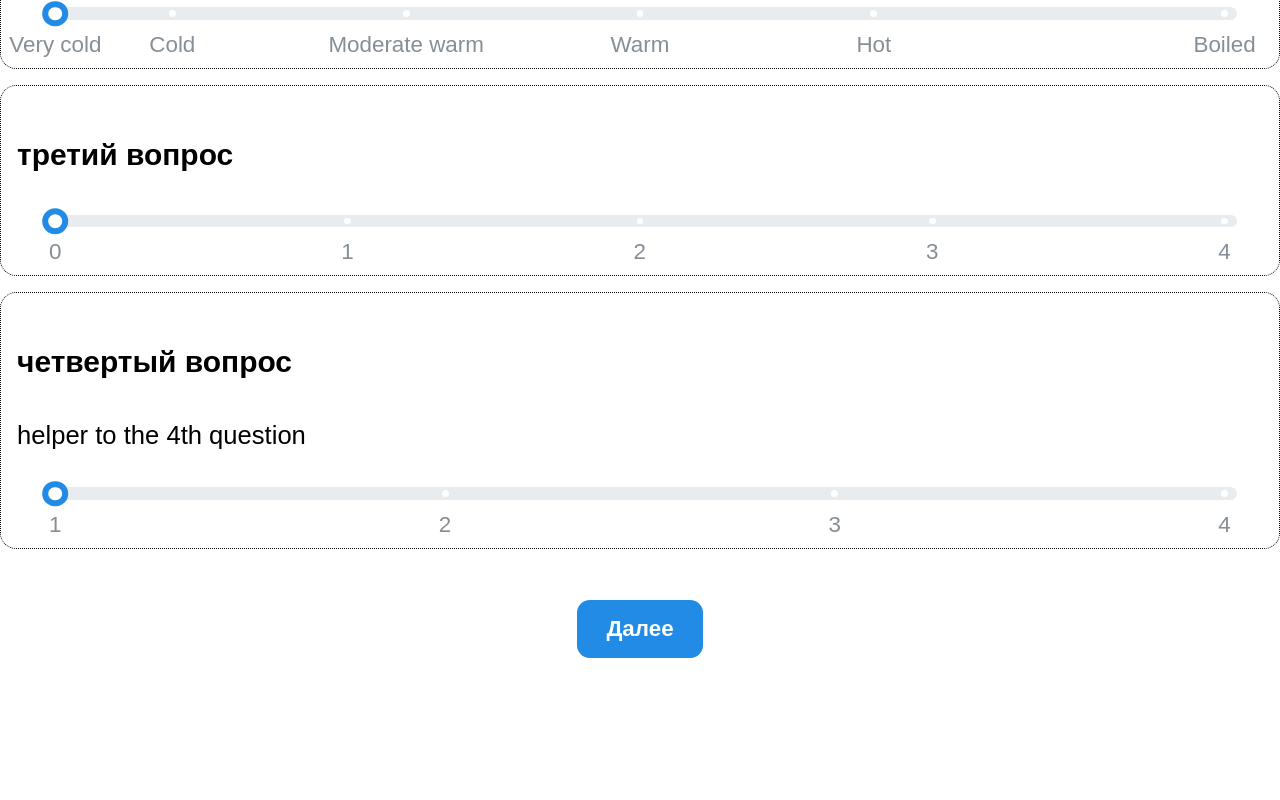
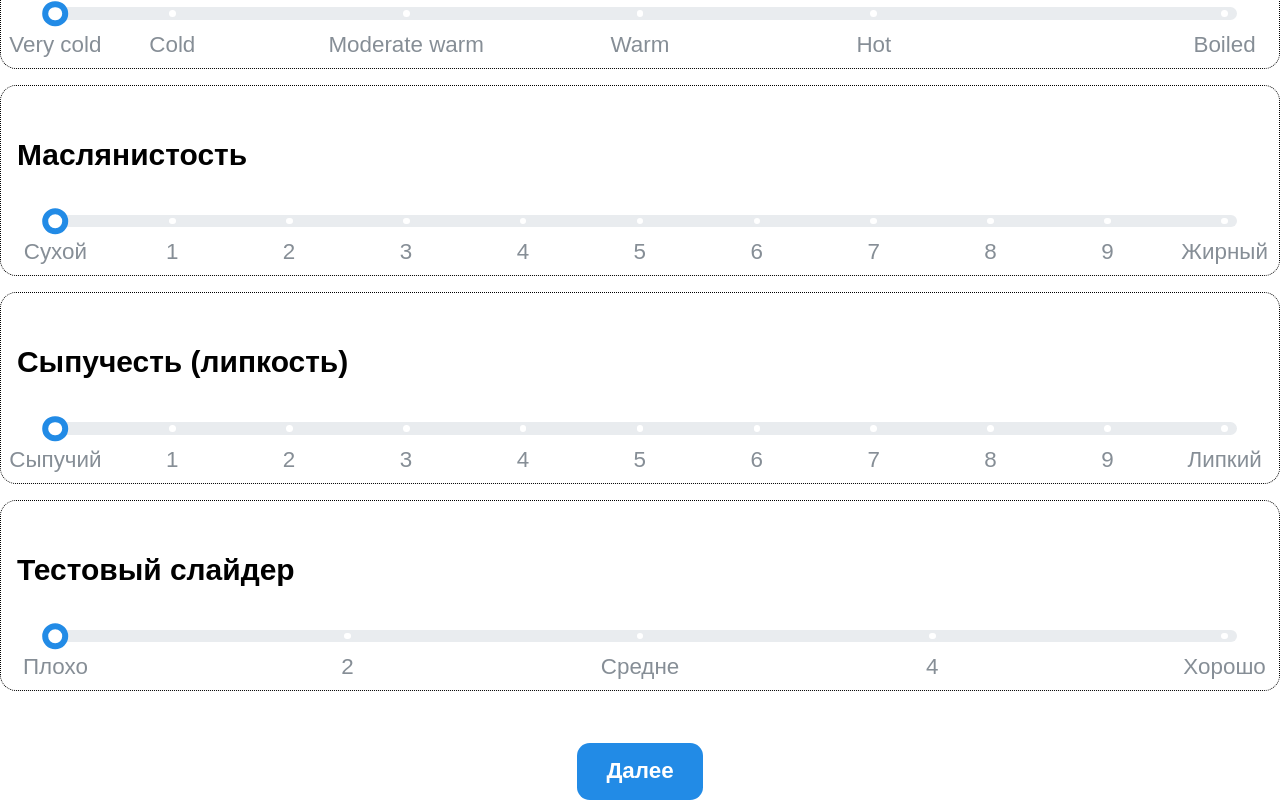
Before and after one commit to consultapp/survey-test-stand, a React (Vite) app: page / in a window 1280 px wide. Shown: the part 488-1288 px from the top of the page. Before the commit the page ends 1146 px from the top, so only its background shows below. Built offline with nearby package versions, Linux system fonts and the light colour scheme.

Commit message:
mockData expand

```diff
--- a/src/fixtures/mockBlocks.ts
+++ b/src/fixtures/mockBlocks.ts
@@ -18,14 +18,8 @@ export const mockBlocks = [
             step: 1,
             value: 1,
             labels: [
-              {
-                label: 'bad',
-                value: 1,
-              },
-              {
-                label: 'excellent',
-                value: 5,
-              },
+              { label: 'bad', value: 1 },
+              { label: 'excellent', value: 5 },
             ],
           },
         ],
@@ -45,30 +39,12 @@ export const mockBlocks = [
             step: 1,
             value: 50,
             labels: [
-              {
-                label: 'Very cold',
-                value: 0,
-              },
-              {
-                label: 'Cold',
-                value: 10,
-              },
-              {
-                label: 'Moderate warm',
-                value: 30,
-              },
-              {
-                label: 'Warm',
-                value: 50,
-              },
-              {
-                label: 'Hot',
-                value: 70,
-              },
-              {
-                label: 'Boiled',
-                value: 100,
-              },
+              { label: 'Very cold', value: 0 },
+              { label: 'Cold', value: 10 },
+              { label: 'Moderate warm', value: 30 },
+              { label: 'Warm', value: 50 },
+              { label: 'Hot', value: 70 },
+              { label: 'Boiled', value: 100 },
             ],
           },
         ],
@@ -76,40 +52,134 @@ export const mockBlocks = [
         blockSequence: 1,
       },
       {
-        id: '0193a5da-6403-771c-8c90-897a5232318e',
-        name: 'третий вопрос',
+        id: '1',
+        name: 'Маслянистость',
         type: 'slider',
-        block: '0193a238-85cc-7657-b72e-671119ff2d84',
+        block: 'block_1',
         sequence: 3,
         variants: [
           {
-            to: 4,
             from: 0,
+            to: 10,
             step: 1,
-            value: 0,
-            labels: [],
+            value: 7,
+            labels: [
+              { value: 0, label: 'Сухой' },
+              { value: 10, label: 'Жирный' },
+            ],
           },
         ],
         helper_text: '',
-        blockSequence: 1,
       },
       {
-        id: '0193a5de-b6db-7508-ad92-6fd94d1d5362',
-        name: 'четвертый вопрос',
+        id: '2',
+        name: 'Сыпучесть (липкость)',
         type: 'slider',
-        block: '0193a238-85cc-7657-b72e-671119ff2d84',
+        block: 'block_1',
         sequence: 4,
         variants: [
           {
-            to: 4,
-            from: 1,
+            from: 0,
+            to: 10,
             step: 1,
-            value: 1,
-            labels: [],
+            value: 7,
+            labels: [
+              { value: 0, label: 'Сыпучий' },
+              { value: 10, label: 'Липкий' },
+            ],
           },
         ],
-        helper_text: 'helper to the 4th question',
-        blockSequence: 1,
+        helper_text: '',
+      },
+      {
+        id: 'test',
+        name: 'Тестовый слайдер',
+        type: 'slider',
+        block: 'block_1',
+        sequence: 5,
+        variants: [
+          {
+            from: 1,
+            to: 5,
+            step: 1,
+            value: 2,
+            labels: [
+              { value: 1, label: 'Плохо' },
+              { value: 3, label: 'Средне' },
+              { value: 5, label: 'Хорошо' },
+            ],
+          },
+        ],
+        helper_text: '',
+      },
+    ],
+  },
+  {
+    id: 'block_2',
+    name: 'второй блок',
+    helper_text: 'Добавленный второй блок',
+    sequence: 2,
+    questions: [
+      {
+        id: '4',
+        name: 'Выберите один или несколько вариантов',
+        type: 'checkbox',
+        block: 'block_2',
+        sequence: 1,
+        variants: [
+          { label: 'Вариант 1', value: false },
+          { label: 'Вариант 2', value: false },
+          { label: 'Вариант 3', value: true },
+        ],
+        helper_text: '',
+      },
+      {
+        id: '5',
+        name: 'Выберите один вариант ответа',
+        type: 'radio',
+        block: 'block_2',
+        sequence: 2,
+        variants: [
+          { label: 'Вариант 1', value: false },
+          { label: 'Вариант 2', value: true },
+        ],
+        helper_text: '',
+      },
+      {
+        id: 'test',
+        name: 'Тестовый слайдер',
+        type: 'slider',
+        block: 'block_2',
+        sequence: 3,
+        variants: [
+          {
+            from: 1,
+            to: 5,
+            step: 1,
+            value: 2,
+            labels: [
+              { value: 1, label: 'Плохо' },
+              { value: 3, label: 'Средне' },
+              { value: 5, label: 'Хорошо' },
+            ],
+          },
+        ],
+        helper_text: '',
+      },
+      {
+        id: '3333',
+        name: 'Соотношение гранул по форме',
+        type: 'number',
+        block: 'block_2',
+        sequence: 4,
+        helper_text:
+          'Введите процент для каждого элемента. введите "0", если вы не хотите ничего выделять для элемента. сумма должна быть равна 100.',
+        variants: [
+          { label: 'Диск', value: 10 },
+          { label: 'Прямоуг. Б', value: 20 },
+          { label: 'Прямоуг. М', value: 70 },
+        ],
+        checksum: 100,
       },
     ],
   },
@@ -125,62 +195,57 @@ export const mockBlocks = [
         type: 'slider',
         block: '0193a5bc-bff6-771c-87f7-1aee04ecfc42',
         sequence: 1,
-        variants: [
-          {
-            to: 100,
-            from: -100,
-            step: 1,
-            value: 0,
-            labels: [],
-          },
-        ],
+        variants: [{ to: 100, from: -100, step: 1, value: 0, labels: [] }],
         helper_text: null,
         blockSequence: 3,
       },
       {
-        id: '0193a5bd-a264-771c-9330-b015315296e7',
-        name: 'вопрос№1',
+        id: '3',
+        name: 'Соотношение гранул по форме',
+        type: 'number',
+        block: '0193a5bc-bff6-771c-87f7-1aee04ecfc42',
+        sequence: 2,
+        helper_text:
+          'Введите процент для каждого элемента. введите "0", если вы не хотите ничего выделять для элемента. сумма должна быть равна 100.',
+        variants: [
+          { label: 'Диск', value: 10 },
+          { label: 'Прямоуг. Б', value: 20 },
+          { label: 'Прямоуг. М', value: 70 },
+        ],
+        checksum: 100,
+      },
+      {
+        id: '2',
+        name: 'Сыпучесть (липкость)',
         type: 'slider',
         block: '0193a5bc-bff6-771c-87f7-1aee04ecfc42',
-        sequence: 1,
+        sequence: 3,
         variants: [
           {
+            from: 0,
             to: 10,
-            from: -10,
             step: 1,
-            value: 0,
-            labels: [],
-          },
-        ],
-        helper_text: null,
-        blockSequence: 3,
-      },
-      {
-        id: '0193a5bc-c0e0-771c-ab5d-7910818c54a8',
-        name: '3-1',
-        type: 'slider',
-        block: '0193a5bc-bff6-771c-87f7-1aee04ecfc42',
-        sequence: 2,
-        variants: [
-          {
-            to: 5,
-            from: 1,
-            step: 1,
-            value: 1,
+            value: 7,
             labels: [
-              {
-                label: 'Low',
-                value: 1,
-              },
-              {
-                label: 'High',
-                value: 5,
-              },
+              { value: 0, label: 'Сыпучий' },
+              { value: 10, label: 'Липкий' },
             ],
           },
         ],
-        helper_text: null,
-        blockSequence: 3,
+        helper_text: '',
+      },
+      {
+        id: '245',
+        block: '0193a5bc-bff6-771c-87f7-1aee04ecfc42',
+        type: 'text',
+        name: 'Напишите ответ',
+        helper_text: 'Сколько весит альбатрос?',
+        variants: [
+          {
+            label: 'Вариант 11',
+            value: false,
+          },
+        ],
       },
     ],
   },
```
